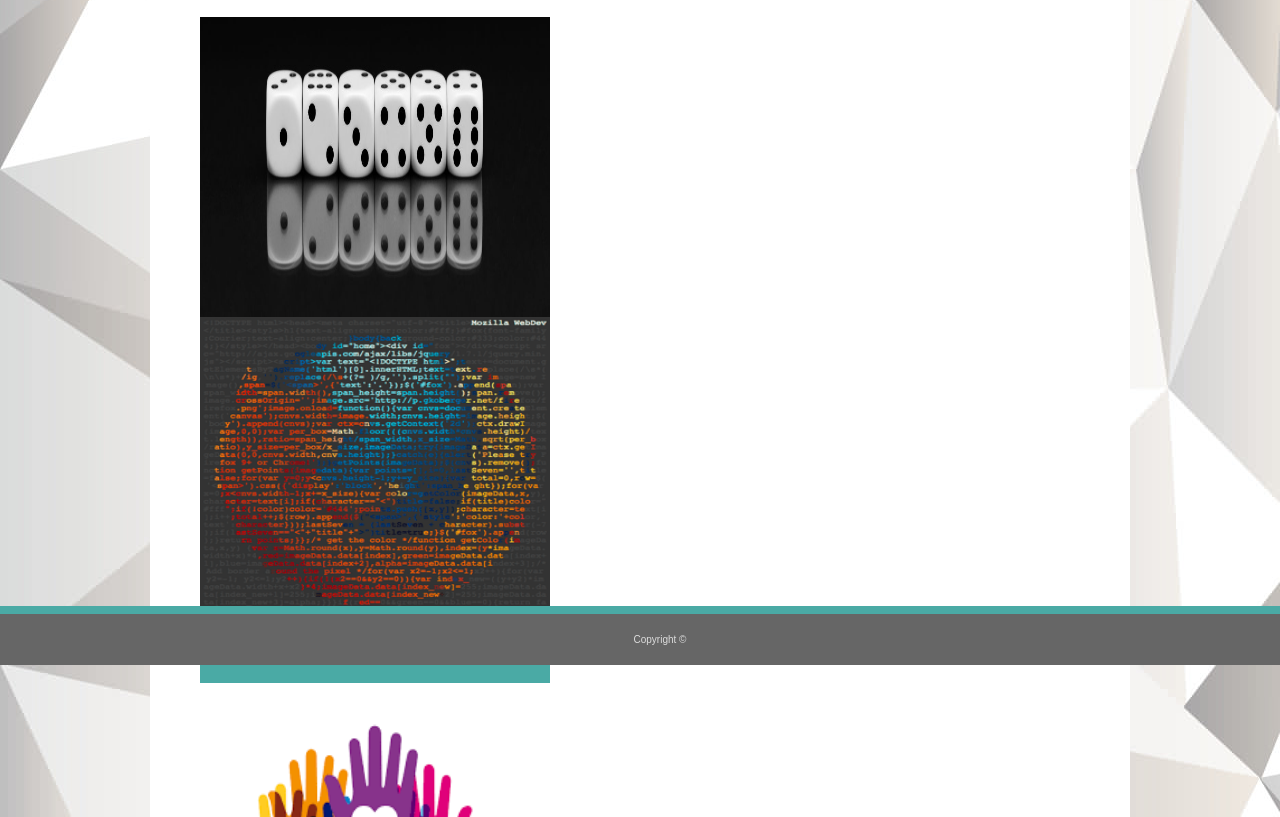
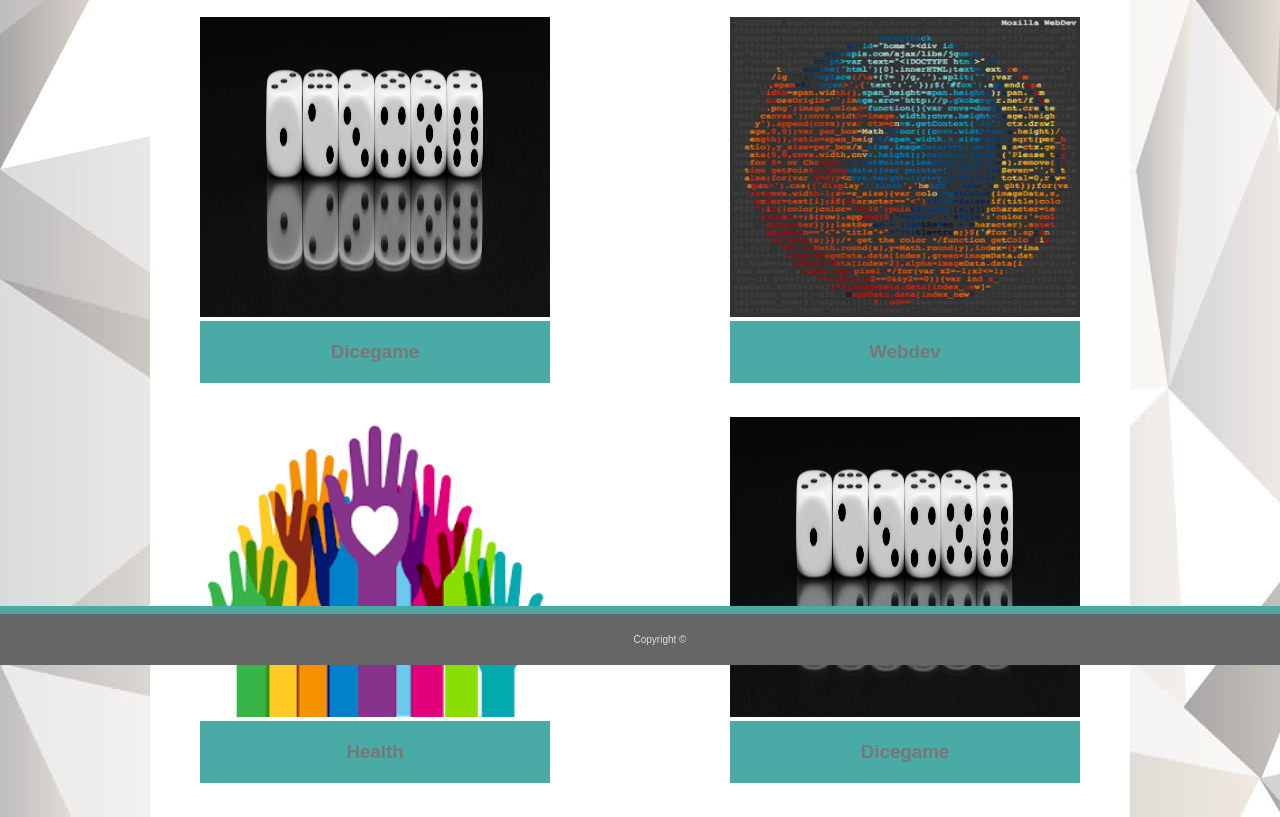
Before and after one commit to Sugeeta32/Basic-Portfolio, a plain HTML site: page portfolio.html in a window 1280 px wide. Shown: the part 135-952 px from the top of the page. Drawn offline with Linux system fonts and the light colour scheme.

Commit message:
more images added

```diff
--- a/assets/css/style.css
+++ b/assets/css/style.css
@@ -49,7 +49,7 @@ background-color: #ffffff;
 
 .middle-container{
     color: #777777;
-    /* height: 2000px; */
+    height: 2000px;
 
 }
 
@@ -91,7 +91,7 @@ background-color: #ffffff;
 }
 .img1{
 
-    float:center;
+    float:left;
 
     text-align: center;
     height:300px;
@@ -105,27 +105,31 @@ background-color: #ffffff;
 
     height:300px;
     width:350px;
+    margin-bottom: 0;
 }
 .img2{
 
-    float:center;
+    float:right;
     height:300px;
     width:350px;
     margin-bottom: 0;
     text-align: center;
     margin-left: 40px;
+    margin-top: 0;
+    margin-right: 40px;
 
 }
 
 .webdev{
-
+margin-top: 0;
     height:300px;
     width:350px;
+    margin-right: 40px;
 }
 
 .img3{
 
-    float:center;
+    float:left;
     height:300px;
     width:350px;
     margin-bottom: 0;
@@ -134,6 +138,27 @@ background-color: #ffffff;
     margin-top: 100px;
 
 }
+
+.img4{
+
+    float:right;
+    height:300px;
+    width:350px;
+    margin-bottom: 0;
+    text-align: center;
+    margin-left: 40px;
+    margin-top: 60px;
+    margin-right: 40px;
+
+}
+.dice1{
+    margin-top: 40px;
+    height:300px;
+    width:350px;
+    margin-bottom: 0;
+    margin-right: 40px;
+}
+
 
 .health{
 
--- a/portfolio.html
+++ b/portfolio.html
@@ -38,6 +38,13 @@
         <h3>Health</h3>
       </div>
 
+      <div class="img4">
+        <img class="dice1" src="assets/images/6-dice-game-1024x350.jpg" alt="dice=game">
+        <h3>Dicegame</h3>
+      </div>
+
+
+
     </div>
   </div>
   <p class="footer"> Copyright &copy</p>
```
Also changed, not shown: Image1.jpg (added).
